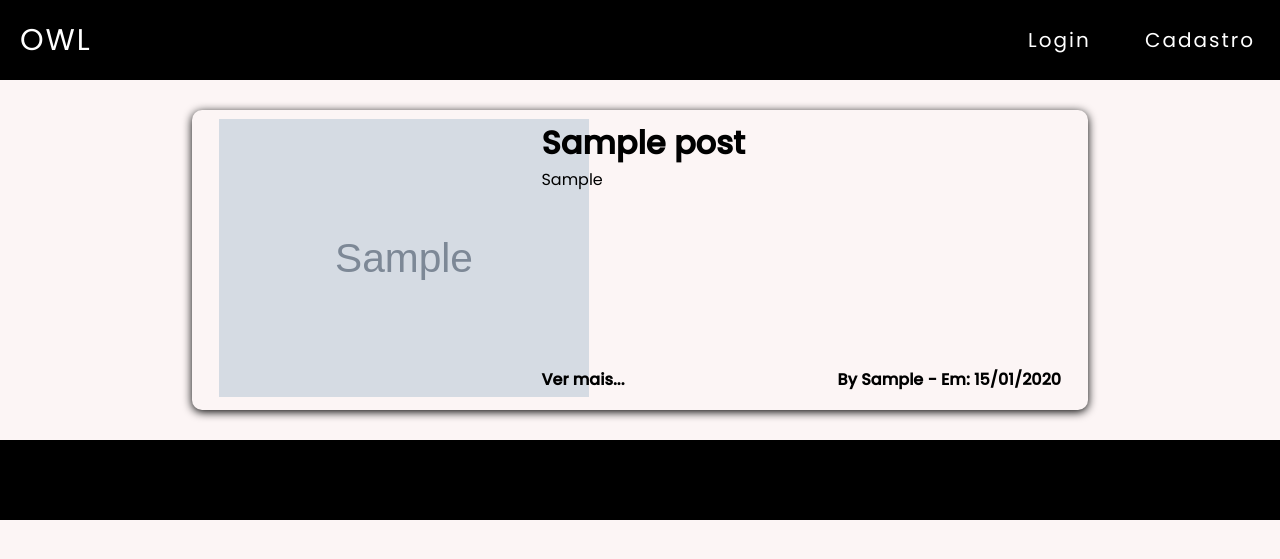
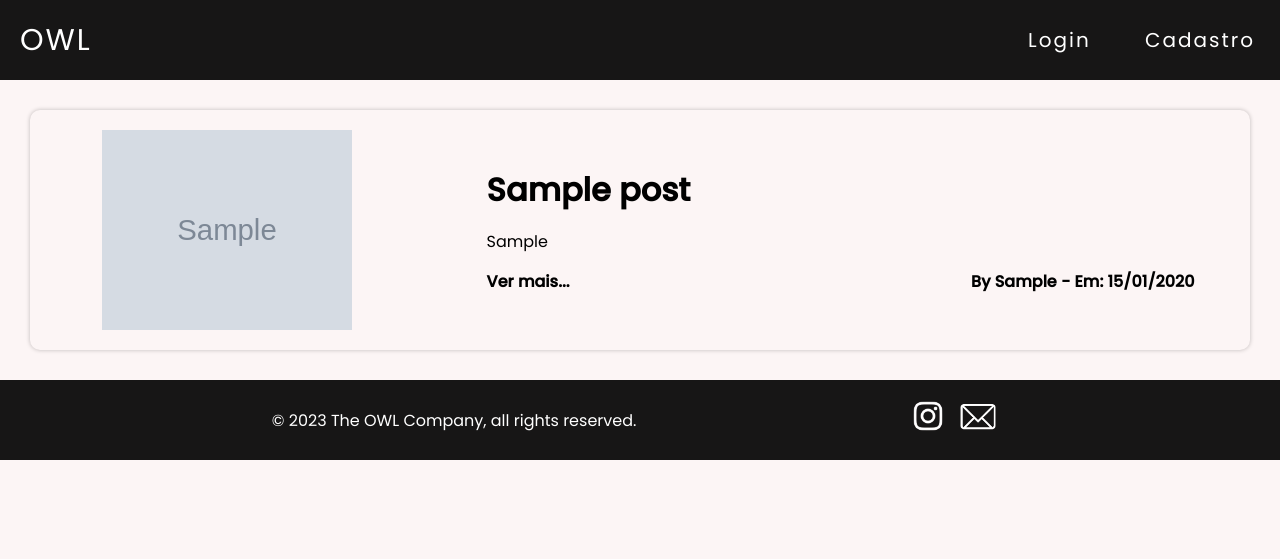
Before and after one commit to KaykSantos/Project-OWL, a PHP site: page / in a window 1280 px wide. Shown: the top 559 px of the page. Run offline with PHP 8.4, Linux system fonts and the light colour scheme; tables that the repository leaves empty hold one stand-in row (values such as "Sample post"); grey boxes marked "Sample" are stand-in pictures; data that the repository does not hold is empty.

Commit message:
Atualização - Images & new-post & home

```diff
--- a/index.php
+++ b/index.php
@@ -60,12 +60,12 @@
                     echo '
                     <div class="container-post">
                         <div class="img-post">
-                            <img src="posts/images/'.$row['imagem'].'" alt="'.$row['imagem'].'" width="370px"    >
+                            <img src="posts/images/'.$row['imagem'].'" alt="'.$row['imagem'].'" width="370px" " height="250px" "    >
                         </div>
                         <div class="content-post">
                             <h1>'.$row['titulo'].'</h1>
 
-                            <p style="overflow: hidden; text-overflow: ellipsis; height: 200px;">
+                            <p style="overflow: hidden; text-overflow: ellipsis;">
                                 '.$row['conteudo'].'
                             </p>
                             <div class="footer-post">
@@ -97,7 +97,14 @@
         </div> -->
     </main>
     <footer>
+            <h2>
+            © 2023 The OWL Company, all rights reserved.
+            </h2>
 
+            <div class="icon-contact">
+                <a href="https://www.instagram.com/organizacao_web_linguistica/"><img src="images/instagram.png" width="40px"></a>
+                <a href="mailto:organizacaoweblinguistica@gmail.com"><img src="images/gmail.png" width="60px"></a>
+            </div>
     </footer>
 </body>
 </html>
--- a/style.css
+++ b/style.css
@@ -13,9 +13,9 @@ body{
 }
 
 header{
+    width: 100%;
     height: 80px;
-    width: 100%;
-    background-color: black;
+    background-color: #000000e8;
     display: flex;
     flex-direction: row;
     justify-content: space-between;
@@ -71,48 +71,70 @@ header div a:hover{
 
 main{
     /* background-color: red; */
-    /* height: 83.5vh; */
+    padding: 30px;
+    height: auto;
     display: flex;
     flex-direction: column;
     align-items: center;
+    gap: 50px;
 }
 
 footer{
     height: 80px;
     width: 100%;
-    background-color: black;
+    background-color: #000000e8;
+    color: white;
+    display: flex;
+    flex-direction: row;
+    justify-content: space-evenly;
+    align-items: center;
+}
+
+footer h2{
+    font-size: 16px;
+    font-weight: 400;
+}
+
+footer .icon-contact{
+    display: flex;
+    align-items: center;
+    justify-content: center;
+}
+
+.container-post{
+    width: 100%;
+    height: auto;
+    padding: 20px;
+    border-radius: 10px;
+    /* border: 1px solid black; */
+    box-shadow: 0px 0px 4px #0f0f0f41;
     display: flex;
     flex-direction: row;
     justify-content: space-between;
     align-items: center;
 }
 
-.container-post{
-    width: 70vw;
-    height: 300px;
-    margin: 30px 0px;
-    border-radius: 10px;
-    /* border: 1px solid black; */
-    box-shadow: 0px 2px 10px #000000;
-    display: flex;
-    flex-direction: row;
-    align-items: center;
-    justify-content: space-between;
-}
-
 .img-post{
     width: 30%;
-    height: 94%;
-    /* background-color: red; */
-    margin: 0.5% 3%;
+    height: 50%;
+    display: flex;
+    align-items: center;
+    justify-content: center;
 }
 
 .content-post{
     width: 60%;
-    height: 94%;
+    height: auto;
     margin: 0.5% 3%;
     text-align: justify;
-    /* background-color: blue; */
+}
+
+.container-post h1{
+    margin-bottom: 15px;
+}
+
+.container-post p{
+    margin-bottom: 15px;
 }
 
 .footer-post{
@@ -130,3 +152,72 @@ footer{
 .more-post:hover{
     cursor: pointer;
 }
+
+@media only screen and (max-width: 1800px){
+    .img-post img{
+        width: 300px;
+        height: 250px;
+    }
+}
+
+@media only screen and (max-width: 1400px){
+    .img-post img{
+        width: 250px;
+        height: 200px;
+    }
+}
+
+@media only screen and (max-width: 1000px){
+
+    .img-post img{
+        width: 350px;
+        height: 150px;
+    }
+
+    .container-post{
+        height: auto;
+        margin: 30px 0px;
+        display: flex;
+        flex-direction: column;
+        justify-content: center;
+        align-items: center;
+    }
+
+    .container-post .content-post{
+        text-align: center;
+    }
+
+    .container-post .footer-post{
+        font-size: 12px;
+    }
+
+    .content-post{
+        width: 100%;
+    }
+}
+
+@media only screen and (max-width: 500px){
+    .img-post img{
+        width: 350px;
+        height: 150px;
+        margin: 0;
+    }
+
+    .container-post{
+        width: 90vw;
+        height: auto;
+    }
+
+    .container-post .footer-post{
+        font-size: 10px;
+    }
+
+    .content-post{
+        width: 100%;
+        font-size: 11pt;
+    }
+
+    .content-post p{
+        width: 100%;
+    }
+}
```
Also changed, not shown: new-post/style.css (+8 -6 lines), images/gmail.png (added), images/instagram.png (added).
